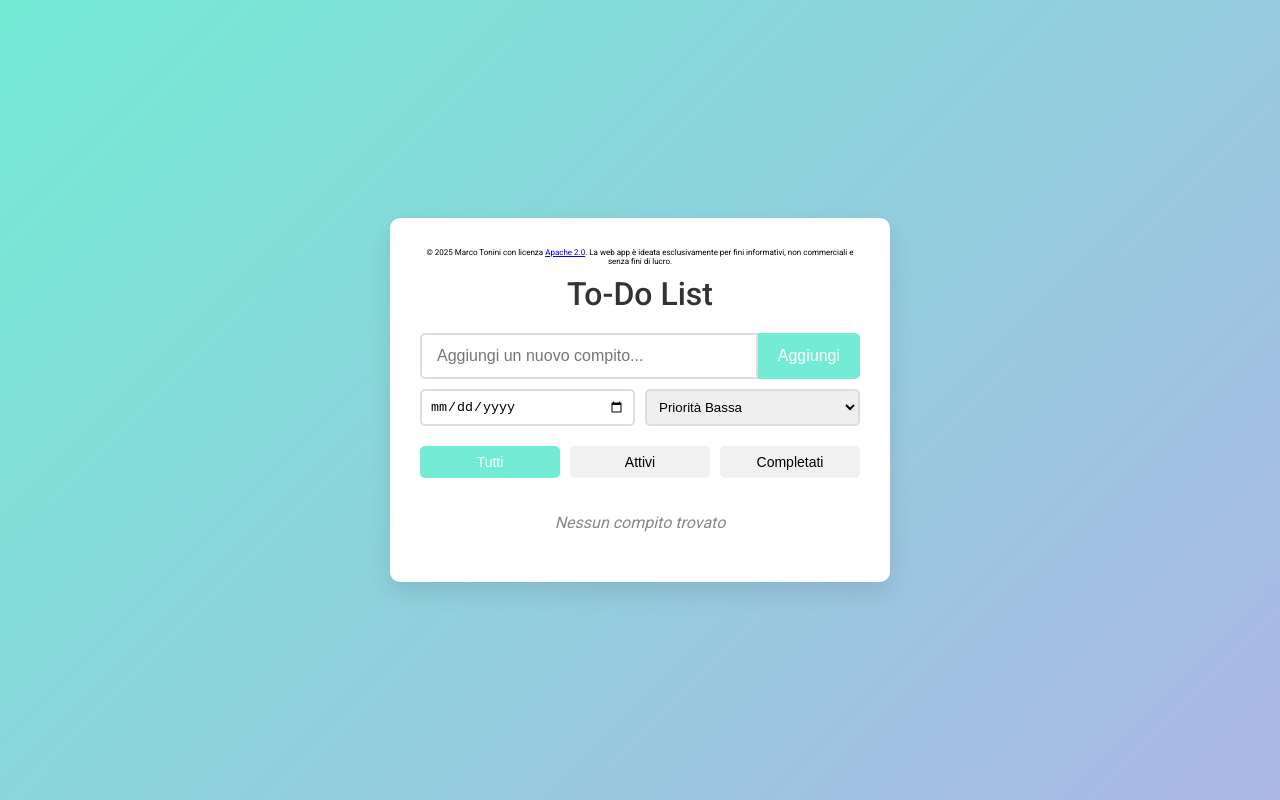
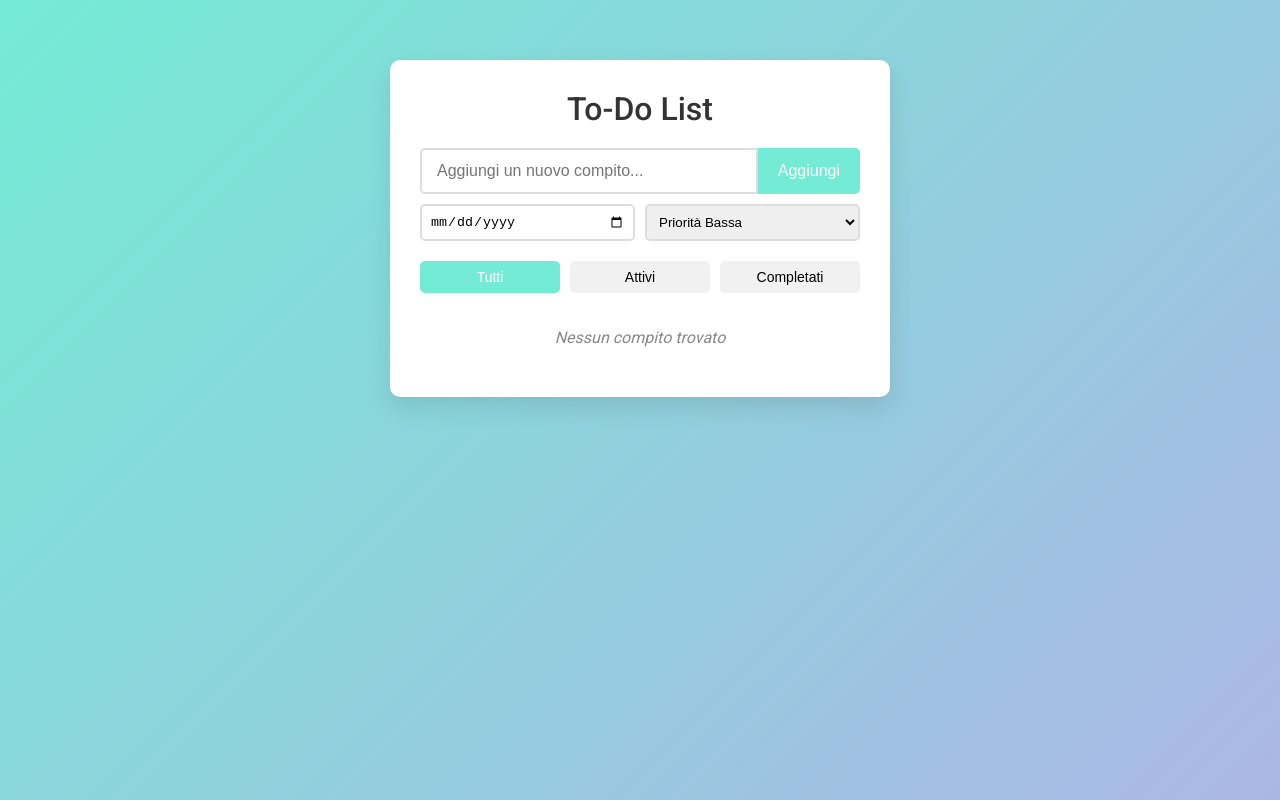
Before and after one commit to MarTon-63/TO-DO-LIST, a plain HTML site: page index.html in a window 1280 px wide. Drawn offline with Linux system fonts and the light colour scheme.

Commit message:
Update index.html

```diff
--- a/index.html
+++ b/index.html
@@ -4,9 +4,7 @@
   <meta charset="UTF-8">
   <meta name="viewport" content="width=device-width, initial-scale=1.0">
   <title>To-Do List Interattiva</title>
-    <link href="https://fonts.googleapis.com/css2?family=Roboto:wght@400;500&amp;display=swap"
-
-      rel="stylesheet">
+  <link href="https://fonts.googleapis.com/css2?family=Roboto:wght@400;500&display=swap" rel="stylesheet">
   <style>
     /* Reset di base */
     * {
@@ -19,9 +17,12 @@
       background: linear-gradient(135deg, #74ebd5, #ACB6E5);
       min-height: 100vh;
       display: flex;
-      align-items: center;
+      align-items: flex-start; /* Modificato da center a flex-start */
       justify-content: center;
-      padding: 20px;
+      padding-top: 60px; /* Aggiunto spazio superiore di 60px */
+      padding-left: 20px;
+      padding-right: 20px;
+      padding-bottom: 20px;
     }
     #todo-container {
       background: #fff;
@@ -280,35 +281,37 @@
 </head>
 <body>
   <div id="todo-container">
-      <div style="text-align: center; font-size: 8px">© 2025 Marco Tonini con
-        licenza <a href="https://www.apache.org/licenses/LICENSE-2.0" target="_blank">Apache 2.0</a>. La web app è ideata esclusivamente per fini
-        informativi, non commerciali e senza fini di lucro.</div>
-      <div style="text-align: center; font-size: 8px"><br>
+    <h1>To-Do List</h1>
+
+    <!-- Input per nuovo compito -->
+    <div id="input-container">
+      <input type="text" id="task-input" placeholder="Aggiungi un nuovo compito...">
+      <button id="add-btn" type="button">Aggiungi</button>
     </div>
-      <h1>To-Do List</h1>
-      <!-- Input per nuovo compito -->
-      <div id="input-container"> <input id="task-input" placeholder="Aggiungi un nuovo compito..."
 
-          type="text"> <button id="add-btn" type="button">Aggiungi</button> </div>
     <!-- Opzioni aggiuntive per il nuovo compito -->
-      <div class="extra-options"> <input id="due-date" class="date-input" title="Data di scadenza"
-
-          placeholder="Seleziona data" type="date">
+    <div class="extra-options">
+      <input type="date" id="due-date" class="date-input" title="Data di scadenza" placeholder="Seleziona data">
       <select id="priority" class="priority-select">
         <option value="bassa">Priorità Bassa</option>
         <option value="media">Priorità Media</option>
         <option value="alta">Priorità Alta</option>
       </select>
     </div>
+
     <!-- Filtri -->
-      <div class="filter-container"> <button class="filter-button active" data-filter="all">Tutti</button>
-        <button class="filter-button" data-filter="active">Attivi</button> <button
+    <div class="filter-container">
+      <button class="filter-button active" data-filter="all">Tutti</button>
+      <button class="filter-button" data-filter="active">Attivi</button>
+      <button class="filter-button" data-filter="completed">Completati</button>
+    </div>
 
-          class="filter-button" data-filter="completed">Completati</button> </div>
     <!-- Lista compiti -->
     <div id="tasks-container">
-        <!-- I compiti verranno inseriti qui dinamicamente --> </div>
+      <!-- I compiti verranno inseriti qui dinamicamente -->
     </div>
+  </div>
+
   <script>
     document.addEventListener('DOMContentLoaded', function() {
       let tasks = [];
```
Lines whose indentation alone changed are shown as unchanged.
